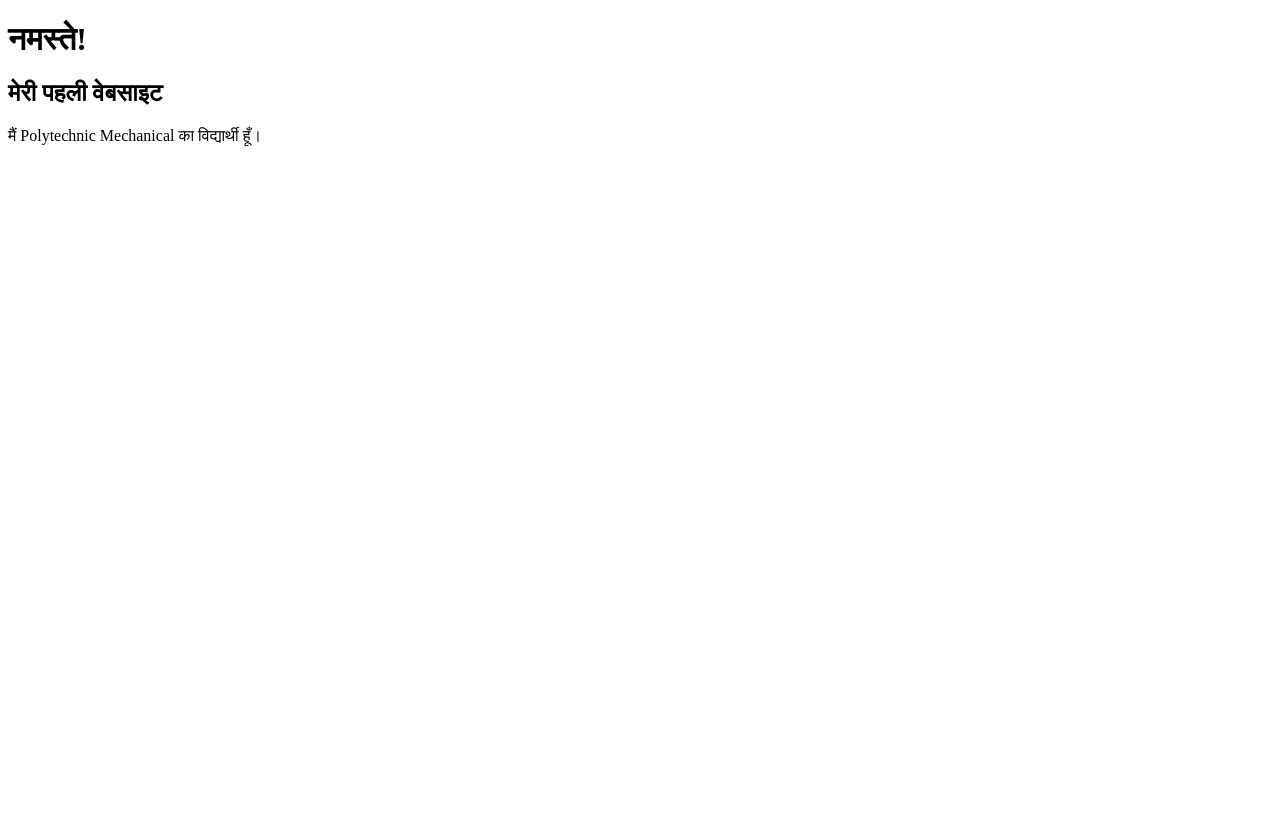
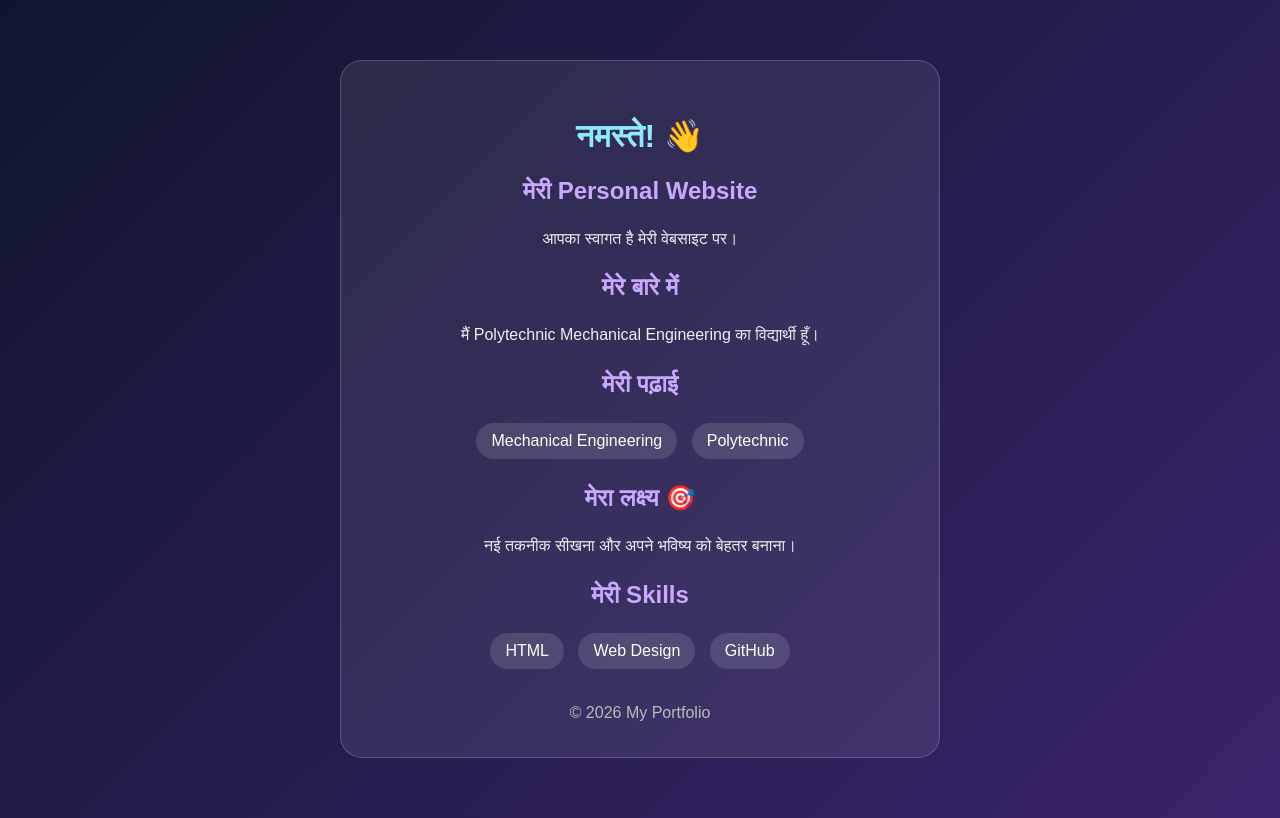
Before and after one commit to premksshyap444-boop/my-first-project, a plain HTML site: page index.html in a window 1280 px wide. Drawn offline with Linux system fonts and the light colour scheme.

Commit message:
Update index.html

```diff
--- a/index.html
+++ b/index.html
@@ -1,11 +1,57 @@
 <!DOCTYPE html>
-<html>
+<html lang="hi">
 <head>
-<title>My Website</title>
+<meta charset="UTF-8">
+<meta name="viewport" content="width=device-width, initial-scale=1.0">
+<title>My Portfolio</title>
+<style>
+* {box-sizing:border-box}
+body {
+  margin:0;
+  font-family:Arial,sans-serif;
+  background:linear-gradient(135deg,#10152f,#39246b);
+  color:white;
+  text-align:center;
+  padding:30px 15px;
+}
+.card {
+  max-width:600px;
+  margin:30px auto;
+  padding:35px 20px;
+  background:#ffffff15;
+  border:1px solid #ffffff30;
+  border-radius:22px;
+}
+h1 {color:#8ee8ff;font-size:32px}
+h2 {color:#c9a8ff}
+p {line-height:1.8;color:#eeeeee}
+.tag {
+  display:inline-block;
+  padding:9px 15px;
+  margin:5px;
+  background:#ffffff20;
+  border-radius:20px;
+}
+footer {color:#bbbbbb;margin-top:30px}
+</style>
 </head>
 <body>
-<h1>नमस्ते!</h1>
-<h2>मेरी पहली वेबसाइट</h2>
-<p>मैं Polytechnic Mechanical का विद्यार्थी हूँ।</p>
+<div class="card">
+  <h1>नमस्ते! 👋</h1>
+  <h2>मेरी Personal Website</h2>
+  <p>आपका स्वागत है मेरी वेबसाइट पर।</p>
+  <h2>मेरे बारे में</h2>
+  <p>मैं Polytechnic Mechanical Engineering का विद्यार्थी हूँ।</p>
+  <h2>मेरी पढ़ाई</h2>
+  <span class="tag">Mechanical Engineering</span>
+  <span class="tag">Polytechnic</span>
+  <h2>मेरा लक्ष्य 🎯</h2>
+  <p>नई तकनीक सीखना और अपने भविष्य को बेहतर बनाना।</p>
+  <h2>मेरी Skills</h2>
+  <span class="tag">HTML</span>
+  <span class="tag">Web Design</span>
+  <span class="tag">GitHub</span>
+  <footer>© 2026 My Portfolio</footer>
+</div>
 </body>
 </html>
```
